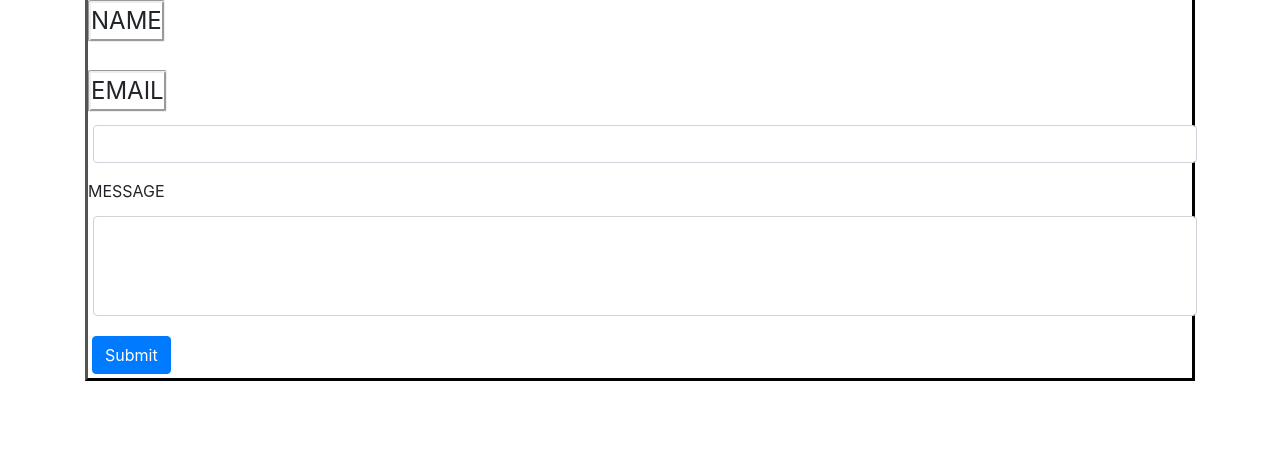
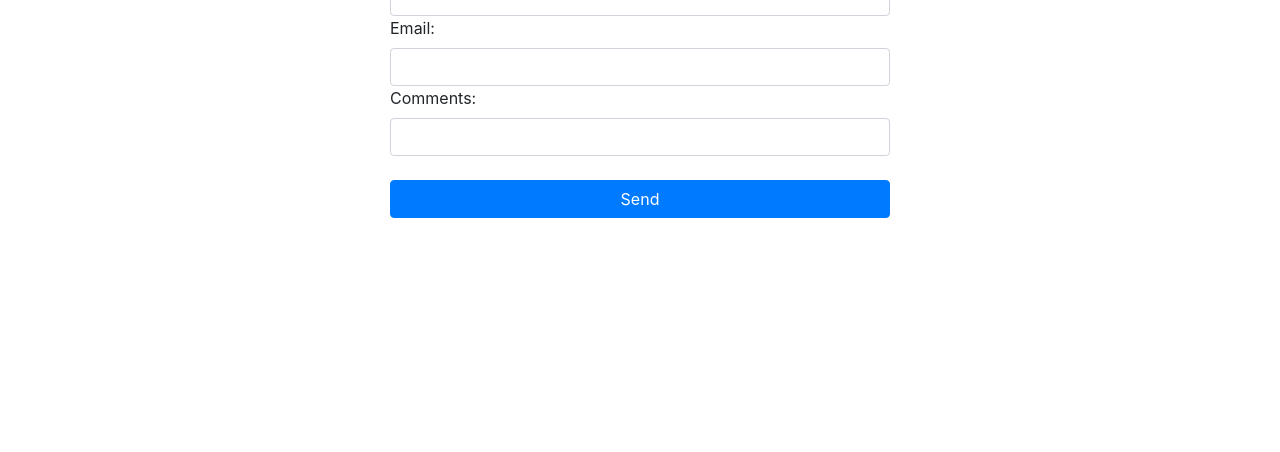
Before and after one commit to Jiovanie09/homework, a plain HTML site: page portfolio-homework/contact.html in a window 1280 px wide. Shown: the part 348-800 px from the top of the page. Drawn offline with nearby package versions, Linux system fonts and the light colour scheme.

Commit message:
last changes

```diff
--- a/portfolio-homework/contact.html
+++ b/portfolio-homework/contact.html
@@ -44,32 +44,20 @@
       </div>
       <!-- Jumbotron End -->
 
+      <!-- Contacts Form -->
+<form action="" style=" width: 500px; margin: auto">
+  <label for="name">Name:</label>
+  <input type="text" name="name" id="name" class="form-control">
+  <label for="password">Email:</label>
+  <input type="email" name="email" class="form-control">
+  <label for="comments">Comments:</label>
+  <input type="comments" name="comments" class="form-control">
+<br>
+  <button class="btn btn-primary btn-block">Send</button>
+</form>
 
-      <h2 class="contacts">CONTACTS</h2>
-<div class="container">
-    <div class="row">
-        <div class="col-12">
-        <form class="form for">
-        <div class="form-group">
-          <label class="name" for="exampleInputEmail1">NAME</label>
 
-        </div>
-        <div class="form-group">
-          <label class="email" for="exampleInputPassword1">EMAIL</label>
-          <input type="password" class="form-control" id="exampleInputPassword1" style="margin: 5px;">
-        </div>
-
-        <div class="form-group">
-          <label class="message" for="exampleInputPassword1">MESSAGE</label>
-          <input type="message" class="form-control" id="message" style="height: 100px; margin: 5px;">
-        </div>
-
-        <button type="submit" class="submit btn btn-primary" style="margin: 4px;">Submit</button>
-        </form>
-    </div>
-    </div>
-</div>
-
+      <!-- End of Contacts Form -->
       <script
       src="https://code.jquery.com/jquery-3.4.1.slim.min.js"
       integrity="sha384-J6qa4849blE2+poT4WnyKhv5vZF5SrPo0iEjwBvKU7imGFAV0wwj1yYfoRSJoZ+n"
```
Also changed, not shown: portfolio-homework/index.html (+1 -1 lines), portfolio-homework/porfolio.html (+4 -4 lines).
